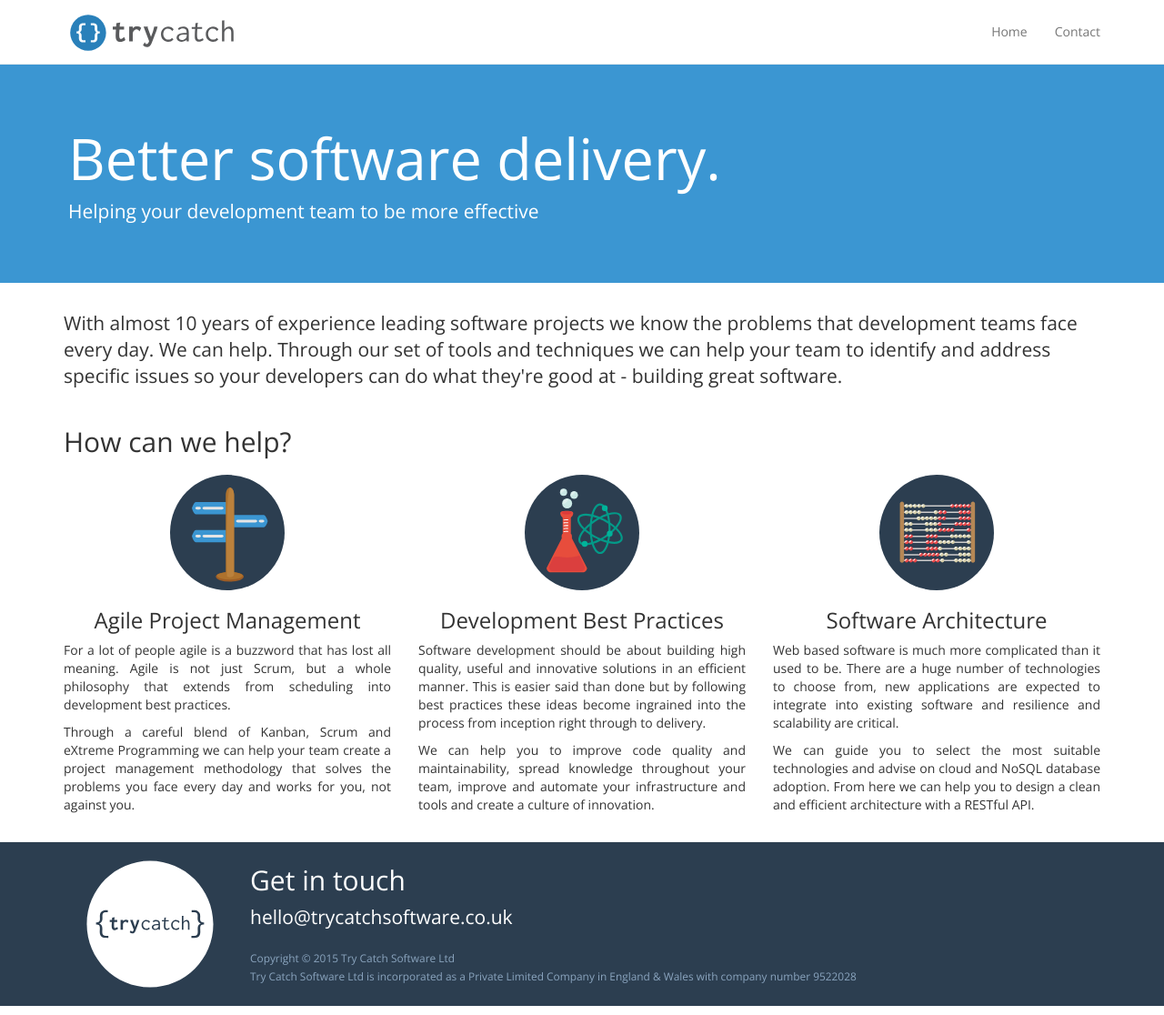
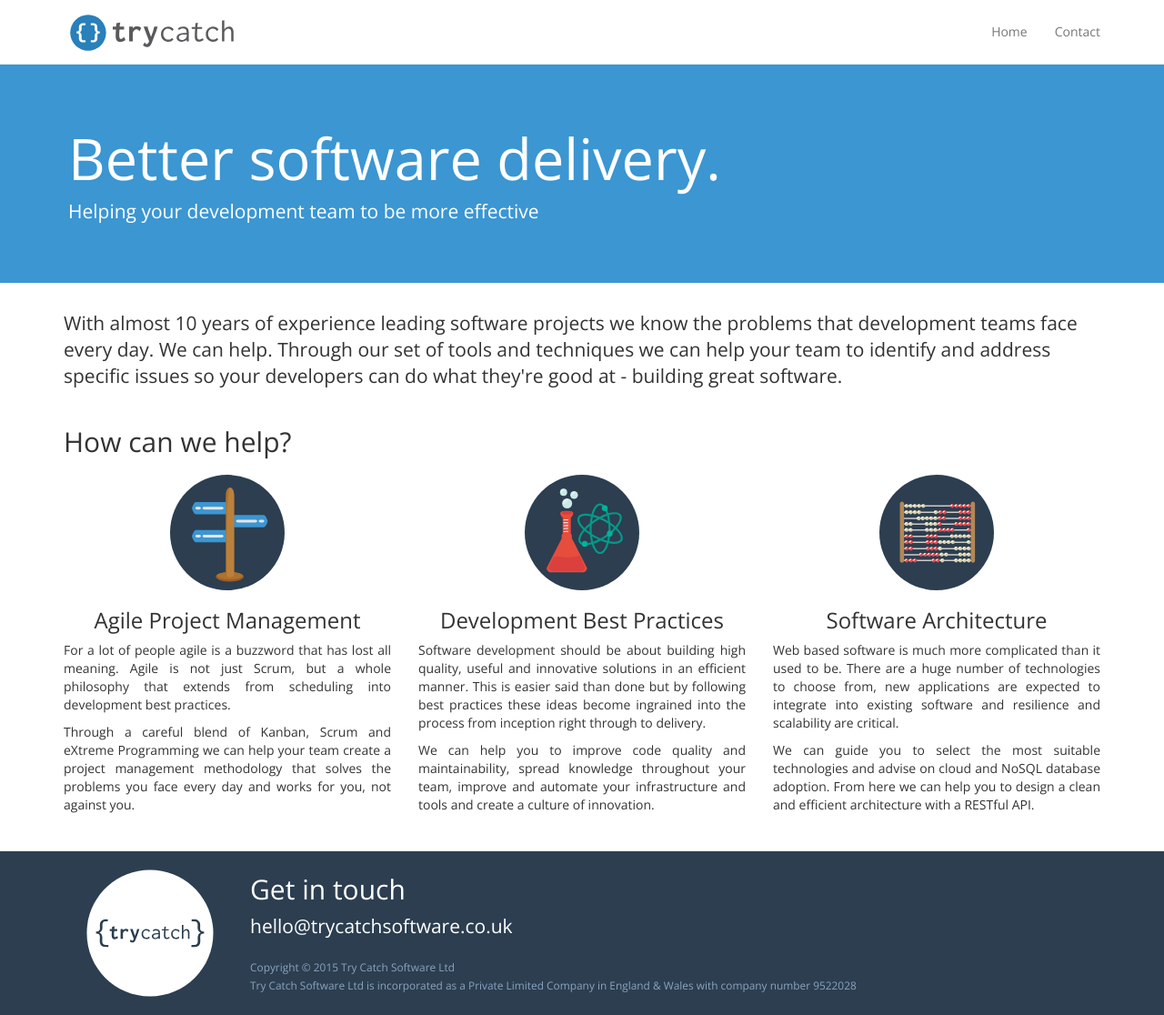
Before and after one commit to trycatchsoftware/trycatchsoftware.github.io, a Jekyll site: the page built from index.html, in a window 1280 px wide and 1116 px high. Shown: the whole window at 91% size. Built offline with Jekyll 4.4.1, drawn with Linux system fonts in a browser that asks for light colours; nearby versions of some CDN libraries.

Commit message:
Gave footer more breathing room

```diff
--- a/_sass/_layout.scss
+++ b/_sass/_layout.scss
@@ -38,7 +38,7 @@ footer {
   color: white;
   padding-top: $padding-large-vertical;
   padding-bottom: $padding-large-vertical;
-  margin-top: $navbar-margin-bottom;
+  margin-top: $jumbotron-padding;
   border-top: 1px solid $navbar-default-border;
   -webkit-font-smoothing: antialiased;
 
```
